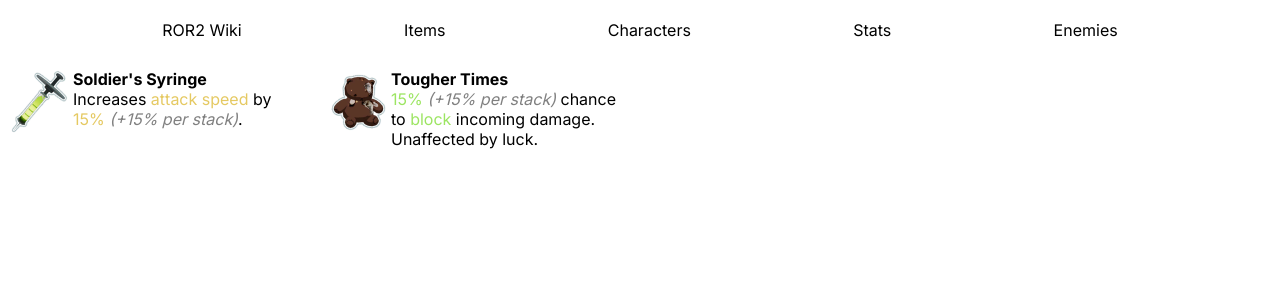
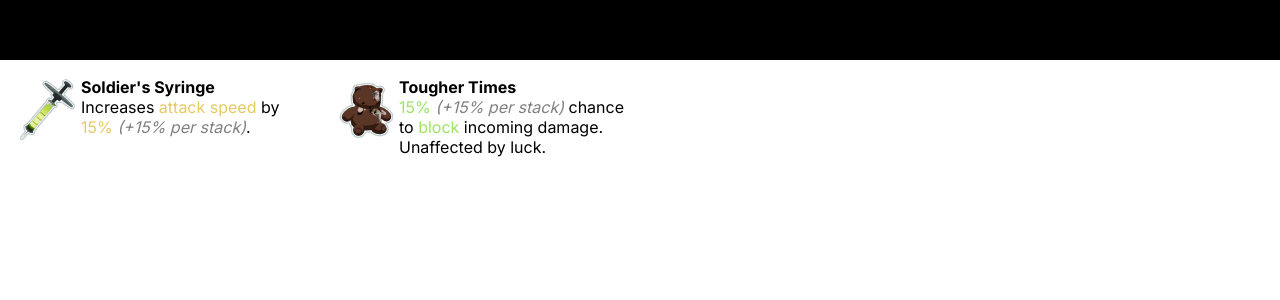
Before and after one commit to sob3r69/ROR2Wiki, a Next.js app: page /items in a window 1280 px wide. Shown: the top 300 px of the page. Built offline with nearby package versions, Linux system fonts and the light colour scheme.

Commit message:
Wrapped existing items into links

```diff
--- a/app/items/page.module.css
+++ b/app/items/page.module.css
@@ -3,4 +3,5 @@
   flex-direction: row;
   flex-wrap: wrap;
   gap: 8px;
+  padding: 8px;
 }
--- a/app/items/page.tsx
+++ b/app/items/page.tsx
@@ -1,12 +1,17 @@
 import React from 'react';
 import styles from './page.module.css';
 import { Bear, Syringe } from '@/data/Items';
+import Link from 'next/link';
 
 const ItemsPage = () => {
   return (
     <div className={styles.items}>
-      <Syringe />
-      <Bear />
+      <Link href={'items/syringe'}>
+        <Syringe />
+      </Link>
+      <Link href={'items/bear'}>
+        <Bear />
+      </Link>
     </div>
   );
 };
--- a/components/Header.css
+++ b/components/Header.css
@@ -1,5 +1,6 @@
 header {
   align-items: center;
+  background-color: black;
   display: flex;
   justify-content: space-evenly;
   height: 60px;
--- a/components/ItemBox.tsx
+++ b/components/ItemBox.tsx
@@ -3,7 +3,6 @@
 import styles from './itembox.module.css';
 import Image from 'next/image';
 import items from '../data/Items.json';
-import { JsxElement } from 'typescript';
 
 type ItemProps = {
   itemName: string;
--- a/components/itembox.module.css
+++ b/components/itembox.module.css
@@ -3,6 +3,7 @@
   border-radius: 8px;
   display: flex;
   flex-direction: row;
+  height: 100%;
   padding: 8px;
   max-width: 310px;
 }
```
Also changed, not shown: app/items/white/page.tsx (deleted, +0 -7 lines), app/items/syringe/page.tsx (renamed from app/items/white/syringe/page.tsx).
